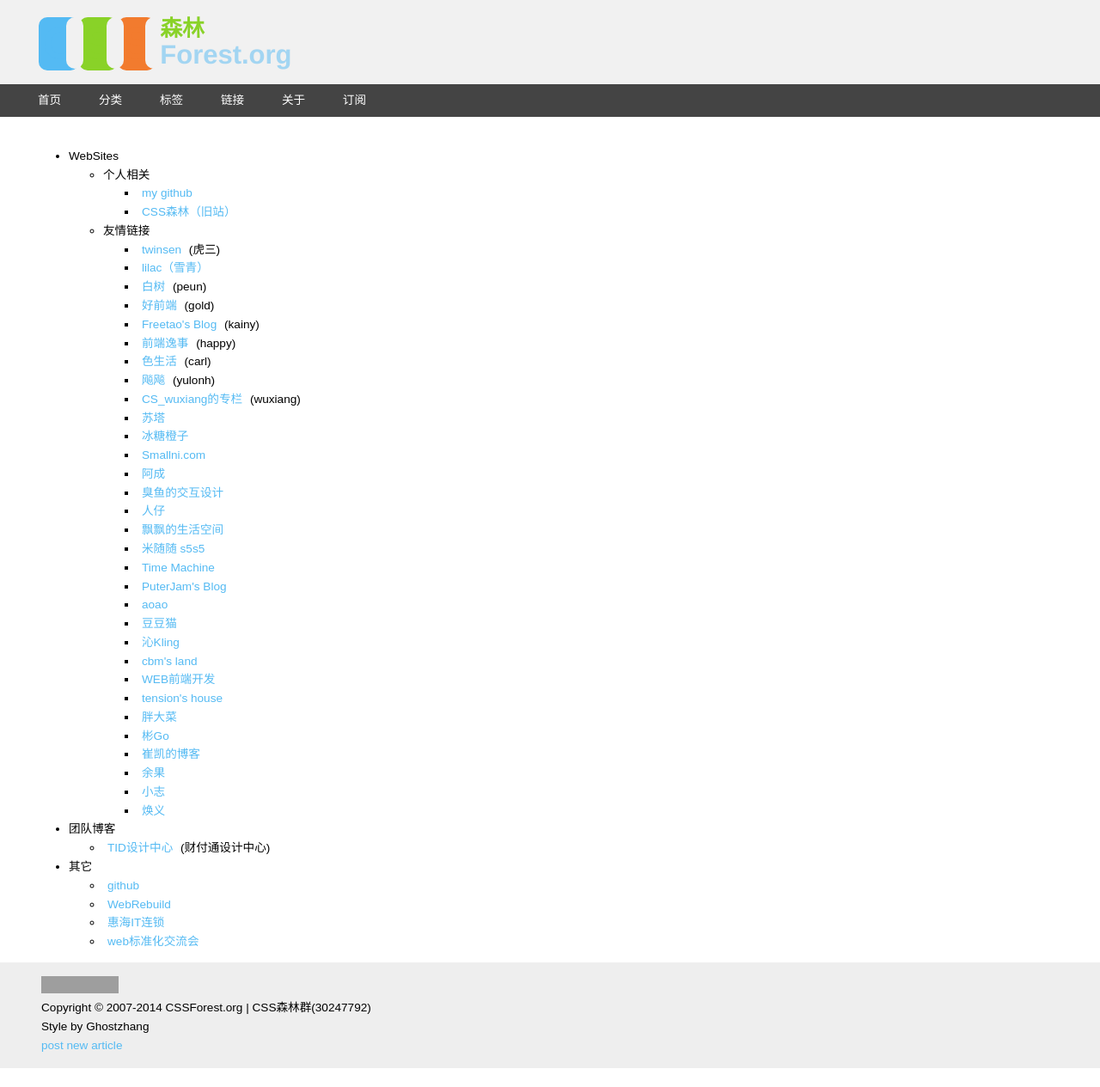
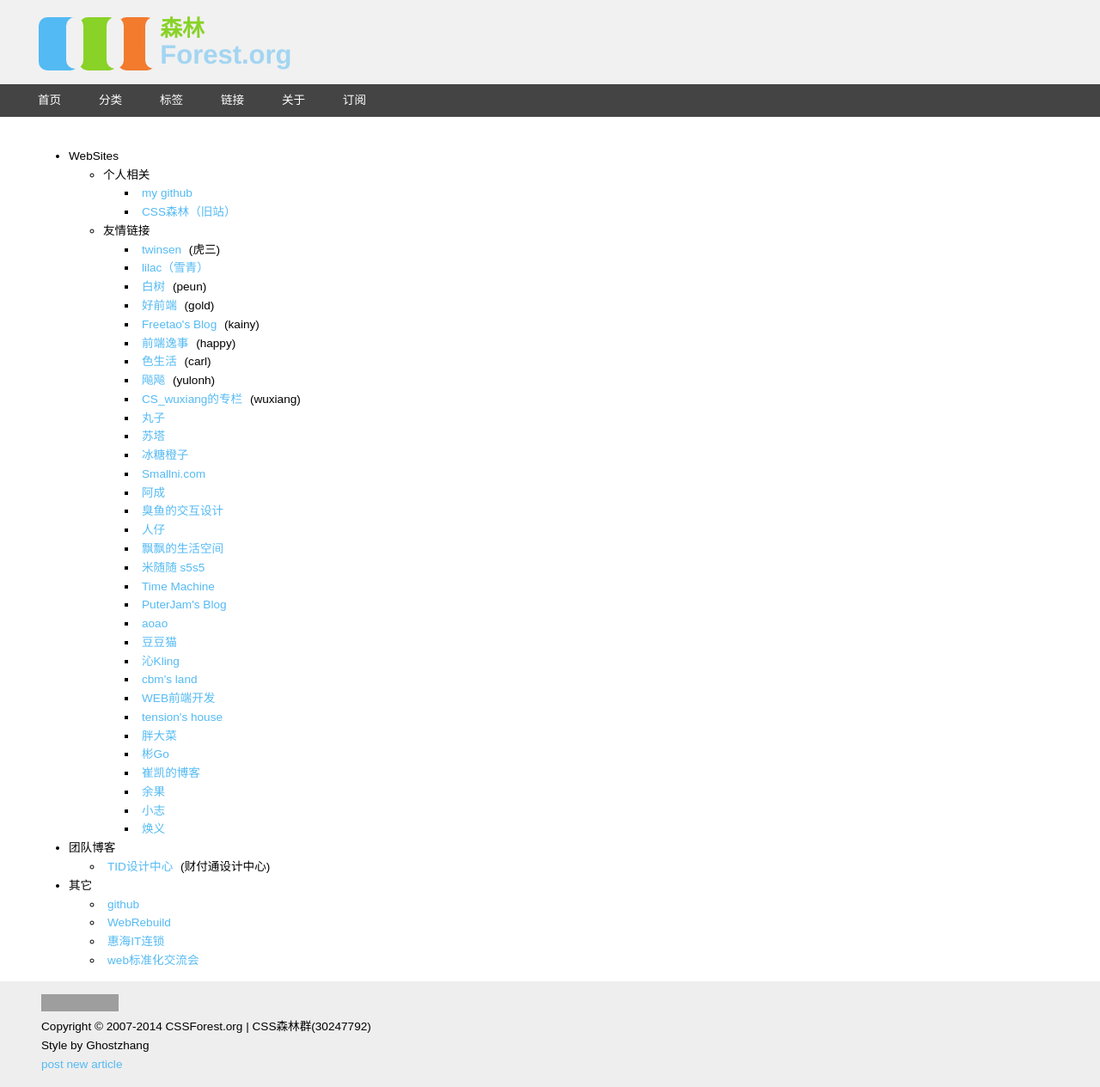
Before and after one commit to ghostzhang/ghostzhang.github.io, a Jekyll site: the page built from links/index.md, in a window 1280 px wide. Shown: the whole page at 86% size. Built offline with Jekyll 4.4.1, drawn with Linux system fonts in a browser that asks for light colours; comment, search, counter and statistics services are not loaded; before the commit the page ends 1243 px from its top, so only the background shows below that; grey boxes are pictures that could not be loaded.

Commit message:
更新链接

```diff
--- a/_data/nerd_urls.yml
+++ b/_data/nerd_urls.yml
@@ -37,6 +37,8 @@
       - name: CS_wuxiang的专栏
         url: http://blog.csdn.net/cs_wuxiang
         desc: wuxiang
+      - name: 丸子
+        url: http://i.wanz.im/
       - name: 苏塔
         url: http://suta.im/
       - name: 冰糖橙子
```
